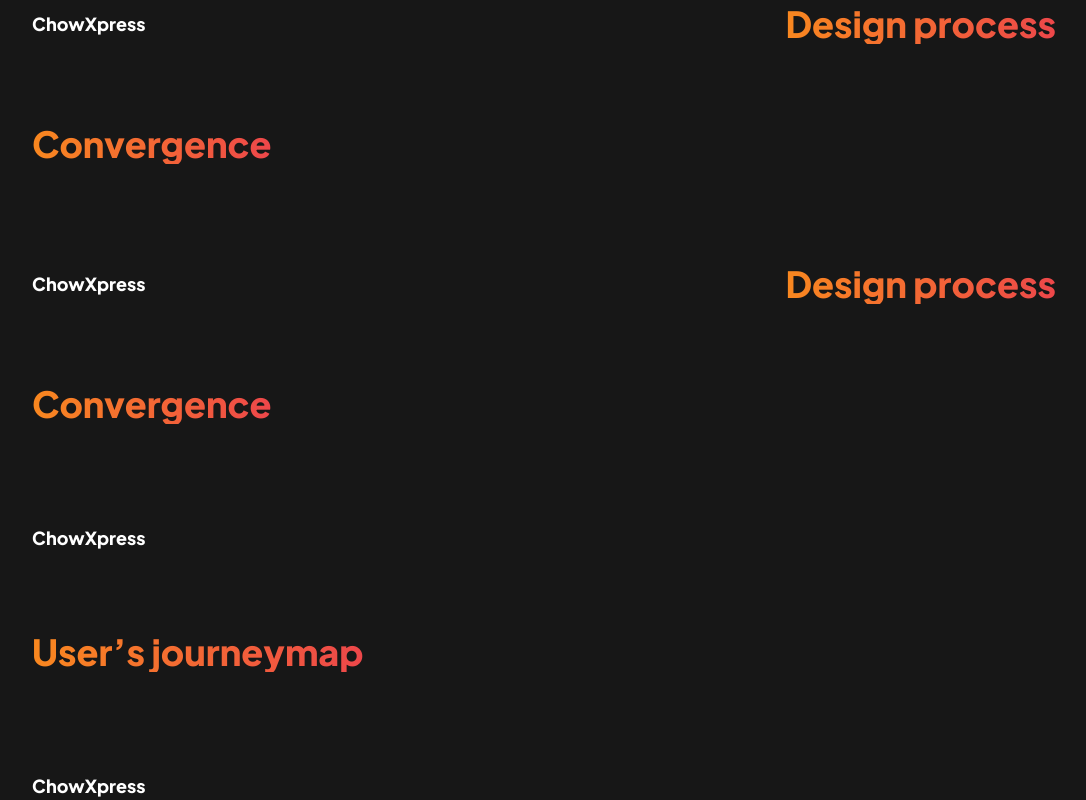
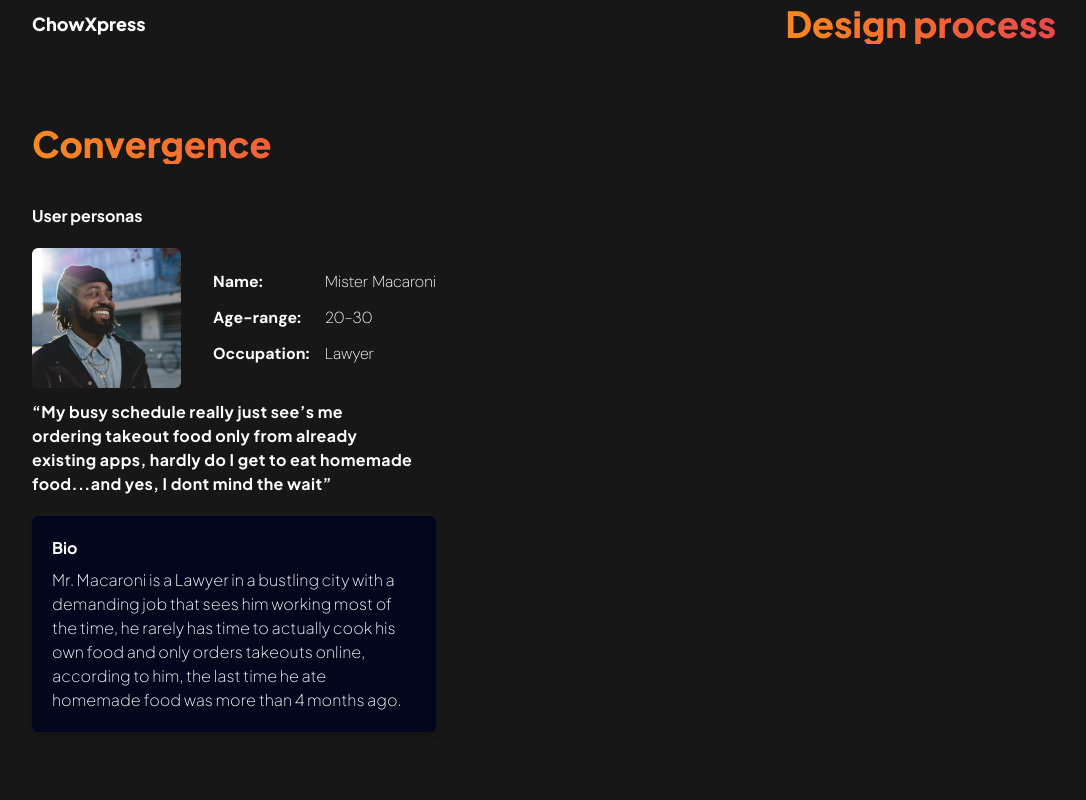
Before and after one commit to VirtuousTechies/musa-daniel, a React (Vite) app in the folder musa-daniel/: page /works/foodApp in a window 1280 px wide. Shown: the part 4160-4960 px from the top of the page, without its empty margins (96-1182 px from the left). Built offline with nearby package versions, Linux system fonts and the light colour scheme.

Commit message:
Added the first section of the convergence sections of the food app body component

```diff
--- a/musa-daniel/src/Components/Convergence.jsx
+++ b/musa-daniel/src/Components/Convergence.jsx
@@ -1,16 +1,46 @@
 import React from 'react'
 import FoodHeader from './FoodHeader'
 
-export default function Convergence() {
+export default function Convergence({data}) {
   return (
     <section className='flex flex-col space-y-20 md:items-start w-[90%] mx-5 md:mx-0
     md:w-[80%] bg-[#17171717]'>
         <FoodHeader end={'Design process'} />
         <div className='flex flex-col-reverse space-y-reverse space-y-5 md:space-y-0 md:flex-row
         md:justify-between w-full'>
-            <div className='flex flex-col self-start'>
+            <div className='flex flex-col self-start space-y-5'>
                 <h2 className='bg-gradient-to-l font-four text-3xl md:text-4xl font-extrabold
                 text-transparent bg-clip-text to-[#F9881F] from-[#ED474A] mb-5'>Convergence</h2>
+                <div className='flex flex-col space-y-3'>
+                    <p className='font-four font-bold text-white
+                    text-base mb-2'>User personas</p>
+                    <figure className='flex flex-row space-x-8 items-center'>
+                        <img src={data.img} alt={data.name} className='w-[149px]
+                        rounded-md' />
+                        <div className='flex flex-col space-y-3'>
+                            <p className='font-four font-extralight text-white text-base flex flex-row'>
+                                <span className='font-bold w-[7rem] block'>Name:</span>
+                                <span>{data.name}</span>
+                            </p>
+                            <p className='font-four font-extralight text-white text-base flex flex-row'>
+                                <span className='font-bold w-[7rem] block'>Age-range:</span>
+                                <span>{data.age}</span>
+                            </p>
+                            <p className='font-four font-extralight text-white text-base flex flex-row'>
+                                <span className='font-bold w-[7rem] block'>Occupation:</span>
+                                <span>{data.occupation}</span>
+                            </p>
+                        </div>
+                    </figure>
+                    <p className='font-four font-bold text-white w-[23.8rem] tracking-wide
+                    text-base mb-2'>{data.des}</p>
+                </div>
+                <div className='flex flex-col p-5 bg-[#03071E] rounded-md shadow-md'>
+                    <p className='font-four font-bold text-white
+                    text-base mb-2'>Bio</p>
+                    <p className='font-four font-extralight text-white text-base md:w-[20rem]
+                    lg:w-[22.5rem]'>{data.bio}</p>
+                </div>
             </div>
         </div>
     </section>
--- a/musa-daniel/src/Components/FoodAppBody.jsx
+++ b/musa-daniel/src/Components/FoodAppBody.jsx
@@ -167,9 +167,9 @@ export default function FoodAppBody() {
             </div>
         </section>
 
-        <Convergence />
+        <Convergence data={foodAppData.convergence[0]}/>
 
-        <Convergence />
+        <Convergence data={foodAppData.convergence[1]}/>
 
         <JourneyMap />
 
```
Also changed, not shown: musa-daniel/src/Data/demo.js (+2 -2 lines).
